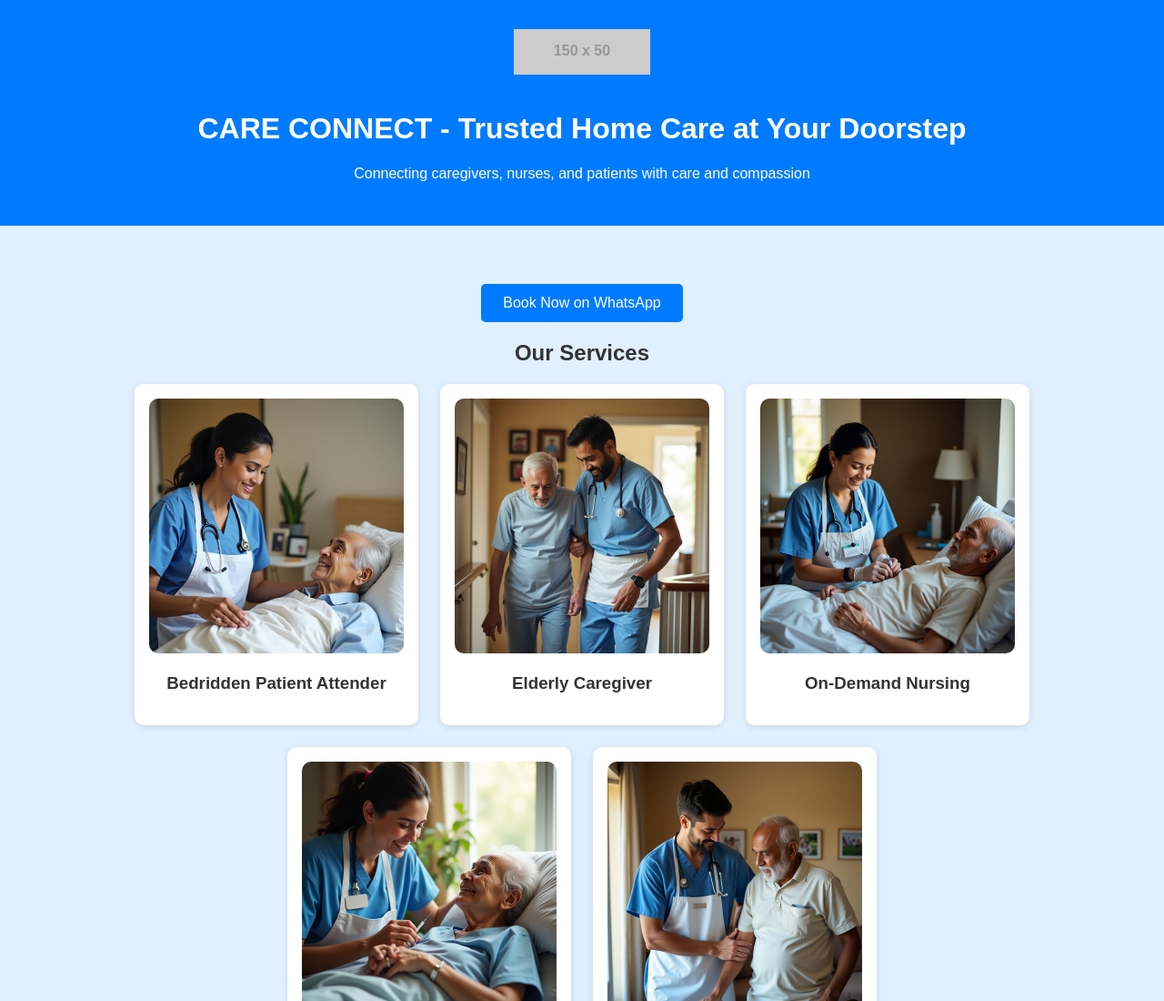
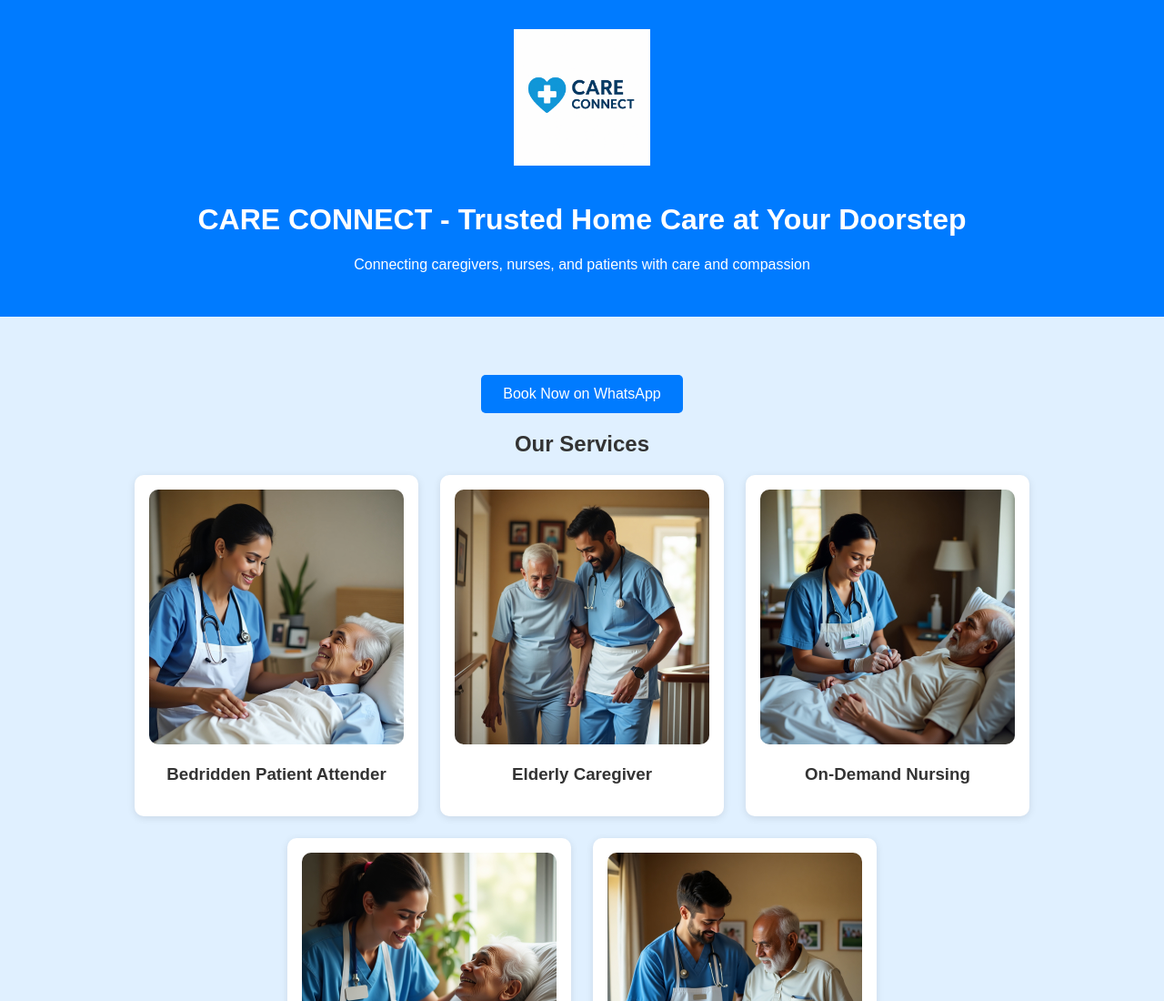
Before and after one commit to Astro-Marvel/homecare-landing, a plain HTML site: page index.html in a window 1280 px wide. Shown: the top 1100 px of the page at 91% size. Drawn offline with Linux system fonts and the light colour scheme; placeholder pictures from the web are drawn by us.

Commit message:
Logo Added

```diff
--- a/index.html
+++ b/index.html
@@ -9,7 +9,7 @@
 </head>
 <body>
     <header>
-        <img src="https://via.placeholder.com/150x50?text=Care+Connect+Logo" alt="Company Logo" style="max-width:150px; margin-bottom:1rem;">
+        <img src="Images/LogoCARECONNECT.jpg" alt="Company Logo" style="max-width:150px; margin-bottom:1rem;">
         <h1>CARE CONNECT - Trusted Home Care at Your Doorstep</h1>
         <p>Connecting caregivers, nurses, and patients with care and compassion</p>
     </header>
```
Also changed, not shown: Images/LogoCARECONNECT.jpg (added).
